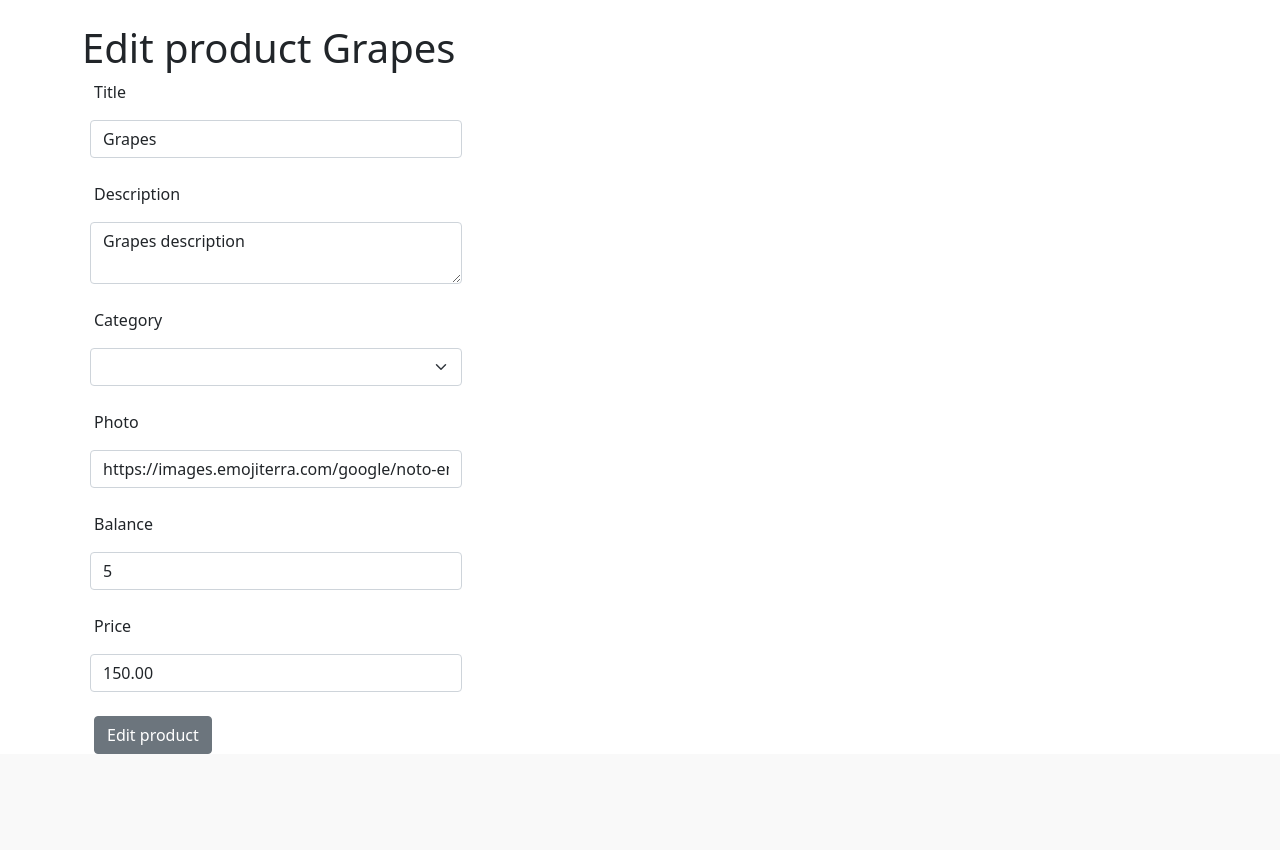
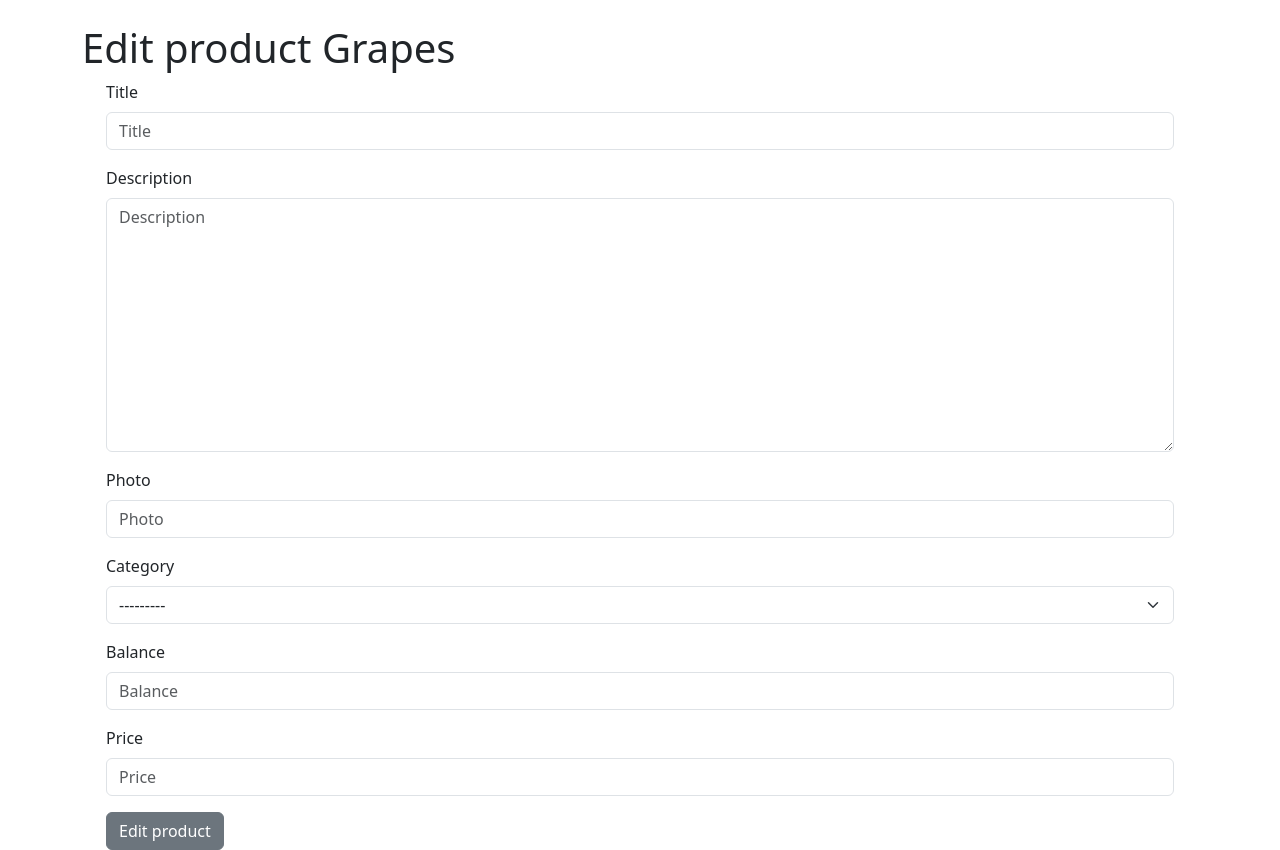
Before and after one commit to tenirina/homework_60_irina_ten, a Django app: template app/webapp/templates/products/edit.html in a window 1280 px wide. Shown: the part 56-906 px from the top of the page. Before the commit the page ends 810 px from the top, so only its background shows below. Run offline with Django 4.2, Linux system fonts and the light colour scheme; the template is opened without the code that fills it: values that come from a table or form of the project are taken from there, others are empty; data comes from the database, SQL or seed files in the repository; some libraries are stand-ins or nearby versions.

Commit message:
Improvement
Установлено django_bootstrap5 и применено к проекту.
Создание проекта переписано согласно классовому предствалению, применена форма bootstrap.

```diff
--- a/app/app/settings.py
+++ b/app/app/settings.py
@@ -38,6 +38,7 @@ INSTALLED_APPS = [
     'django.contrib.messages',
     'django.contrib.staticfiles',
     'webapp',
+    'django_bootstrap5',
 ]
 
 MIDDLEWARE = [
--- a/app/webapp/forms.py
+++ b/app/webapp/forms.py
@@ -1,15 +1,28 @@
 from django import forms
+from django.core.exceptions import ValidationError
+from django.db.models.query import QuerySet
 from django.forms import widgets
+
+from webapp.models import Product
+
+
+def max_length_validator(string):
+    if len(string) < 4:
+        raise ValidationError("The number of characters must be more than 3!")
+    return string
 
 
 class SearchForm(forms.Form):
     search = forms.CharField(max_length=100, required=False, label="Search", initial="")
 
 
-class ProductForm(forms.Form):
-    title = forms.CharField(max_length=100, required=True, label="Title")
+class ProductForm(forms.ModelForm):
+    title = forms.CharField(max_length=100, required=True, label="Title", validators=(max_length_validator, ))
     description = forms.CharField(max_length=2000, required=False, label="Description",  widget=widgets.Textarea)
     photo = forms.CharField(max_length=200, required=False, label="Photo")
-    category = forms.CharField(max_length=100, required=True, label="Category")
     balance = forms.IntegerField(required=True, label="Balance", min_value=0)
     price = forms.DecimalField(max_digits=9, decimal_places=2, required=True, label="Price")
+
+    class Meta:
+        model = Product
+        fields = ('title', 'description', 'photo', 'category', 'balance', 'price')
--- a/app/webapp/models/products.py
+++ b/app/webapp/models/products.py
@@ -1,16 +1,15 @@
 from django.db import models
-from django.db.models import TextChoices
+
 from django.utils import timezone
 
 
-class CategoryChoices(TextChoices):
-    OTHER = "other", "Other"
-    FRUITS = "fruits", "Fruits"
-    VEGETABLES = "vegetables", "Vegetables"
-    PREPARED = "prepared", "Prepared food"
+class Product(models.Model):
 
-
-class Product(models.Model):
+    class CategoryChoices(models.TextChoices):
+        OTHER = "other", "Other"
+        FRUITS = "fruits", "Fruits"
+        VEGETABLES = "vegetables", "Vegetables"
+        PREPARED = "prepared", "Prepared food"
 
     title = models.CharField(verbose_name="Title", max_length=100, null=False, blank=False)
     description = models.TextField(verbose_name="Description", max_length=2000, null=True, blank=False)
--- a/app/webapp/templates/partial/product_form.html
+++ b/app/webapp/templates/partial/product_form.html
@@ -1,69 +1,10 @@
 {% csrf_token %}
- <div class="col-4">
-    <div class="row g-2 align-items-start">
-        <label for="title" class="form-label">Title</label>
-        {% if errors.title %}
-            <input name="title" value="{{product.title}}" type="text" class="form-control" id="title">
-            <p class="errors">{{errors.title}}</p>
-        {% else %}
-            <input name="title" value="{{product.title}}" type="text" class="form-control">
-        {% endif %}
-    </div>
- </div>
-<br>
-<div class="col-4">
-    <div class="row g-2 align-items-start">
-        <label for="description" class="form-label">Description</label>
-        <textarea id="description" name="description" class="form-control">{{product.description}}</textarea>
-    </div>
- </div>
-<br>
-<div class="col-4">
-    <div class="row g-2 align-items-start">
-       <label for="category" class="form-label">Category</label>
-       <select class="form-select" id="category" name="category">
-           {% for el in choices%}
-                {% if todo.status == el.0 %}
-                    <option value={{el.0}} selected>{{el.1}}</option>
-                {% else %}
-                    <option value={{el.0}}>{{el.1}}</option>
-               {% endif %}
-           {% endfor %}
-       </select>
-    </div>
+{% load django_bootstrap5 %}
+{% bootstrap_css %}
+{% bootstrap_javascript %}
+{% bootstrap_messages %}
+
+<div class="container">
+    {% bootstrap_form form %}
+    {% bootstrap_button button_type="submit" button_class="btn-secondary" content=button_text %}
 </div>
-<br>
-<div class="col-4">
-    <div class="row g-2 align-items-start">
-        <label for="photo" class="form-label">Photo</label>
-        <input name="photo" value="{{product.photo}}" type="text" class="form-control" id="photo">
-    </div>
-</div>
-<br>
-<div class="col-4">
-    <div class="row g-2 align-items-start">
-        <label for="balance" class="form-label">Balance</label>
-        {% if errors.balance %}
-            <input name="balance" value="{{product.balance}}" type="number" class="form-control" id="balance">
-            <p class="errors">{{errors.balance}}</p>
-        {% else %}
-            <input name="balance" value="{{product.balance}}" type="number" class="form-control">
-        {% endif %}
-    </div>
- </div>
-<br>
-  <div class="col-4">
-    <div class="row g-2 align-items-start">
-        <label for="price" class="form-label">Price</label>
-        {% if errors.price %}
-            <input name="price" value="{{product.price}}" type="text" class="form-control" id="price">
-            <p class="errors">{{errors.price}}</p>
-        {% else %}
-            <input name="price" value="{{product.price}}" type="text" class="form-control">
-        {% endif %}
-    </div>
- </div>
-<br>
-    <div class="col-3">
-        <button type="submit" class="btn btn-secondary">{{button_text}}</button>
-    </div>
--- a/app/webapp/urls.py
+++ b/app/webapp/urls.py
@@ -1,12 +1,13 @@
 from django.urls import path
 
 from webapp.view.base import IndexView
-from webapp.view.products import product_view, create_view, edit_view, delete_view, confirm_delete_view
+from webapp.view.products import product_view, edit_view, delete_view, confirm_delete_view, ProductCreateView
 
 urlpatterns = [
     path("", IndexView.as_view(), name='index'),
+    path("products/", IndexView.as_view(), name='index'),
     path("product/<int:pk>", product_view, name='product'),
-    path("create/", create_view, name="create"),
+    path("product/create", ProductCreateView.as_view(), name="create"),
     path("product/<int:pk>/edit", edit_view, name='edit'),
     path("product/<int:pk>/delete", delete_view, name='delete'),
     path("product/<int:pk>/confirm-delete", confirm_delete_view, name='confirm_delete'),
--- a/requirements.txt
+++ b/requirements.txt
@@ -1 +1,2 @@
 Django==4.1.1
+django-bootstrap5==22.1
```
Also changed, not shown: app/webapp/view/products.py (+9 -24 lines).
